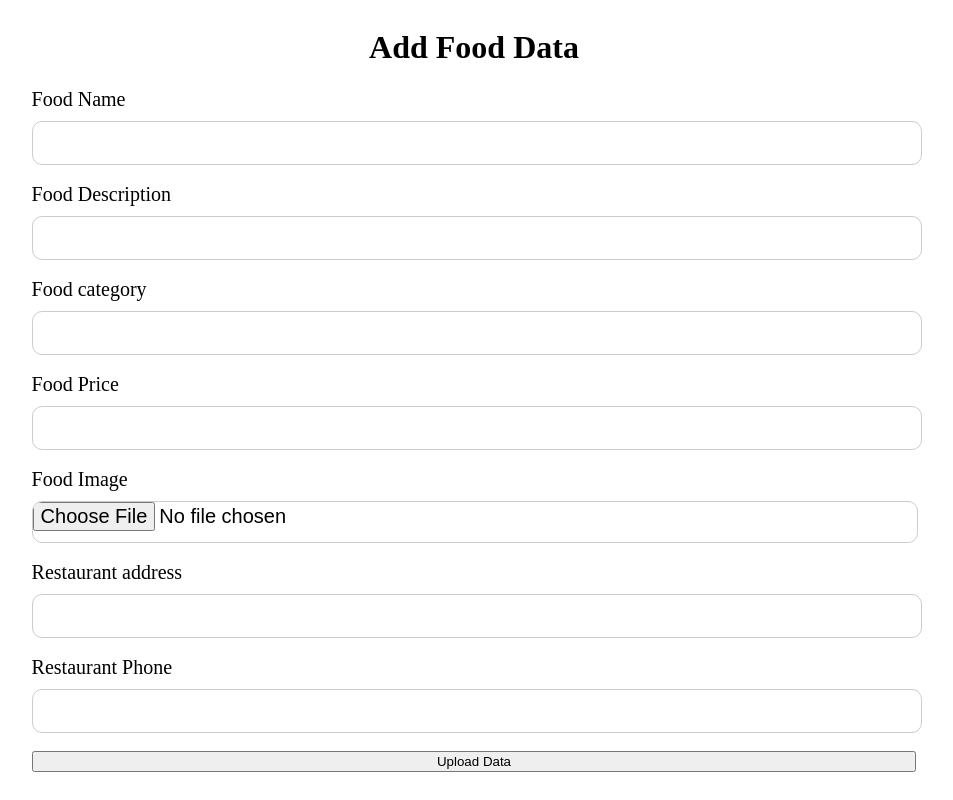
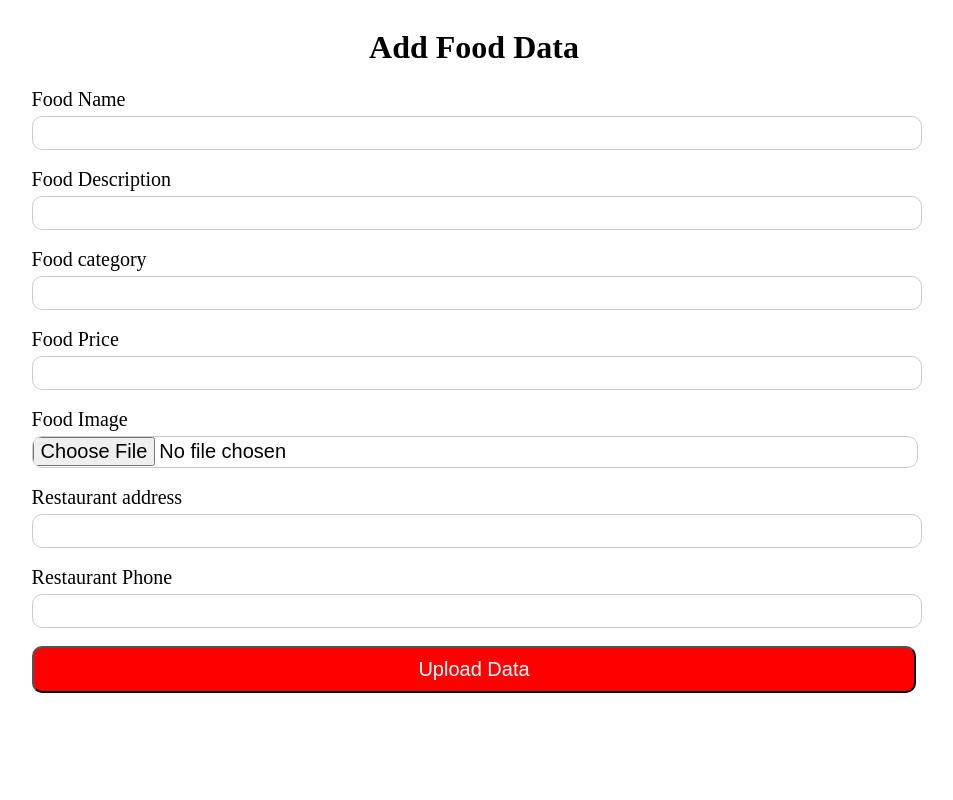
Before and after one commit to saifulislam05/foodify-admin-panel, a React (Create React App) app: page / in a window 1280 px wide. Shown: the whole page, without its empty margins (166-1119 px from the left). Built offline with nearby package versions, Linux system fonts and the light colour scheme; no server answers.

Commit message:
style changes

```diff
--- a/src/components/AddFoodData.css
+++ b/src/components/AddFoodData.css
@@ -17,11 +17,11 @@
 
 .form_inner label{
   font-size: 20px;
-  margin-bottom: 10px;
+  margin-bottom: 5px;
 }
 .form_inner input{
   width: 100%;
-  height: 40px;
+  height: 30px;
   border: 1px solid #ccc;
 font-size: 20px;
 cursor: pointer;
@@ -32,3 +32,14 @@ cursor: pointer;
   -ms-border-radius: 10px;
   -o-border-radius: 10px;
 }
+button{
+  padding: 10px;
+  color: white;
+  background-color: red;
+  font-size: 20px;
+  border-radius: 10px;
+  -webkit-border-radius: 10px;
+  -moz-border-radius: 10px;
+  -ms-border-radius: 10px;
+  -o-border-radius: 10px;
+}
--- a/src/components/AddFoodData.js
+++ b/src/components/AddFoodData.js
@@ -1,6 +1,6 @@
 import React, { useState } from 'react'
 // imports from firebase
-import { db, storage } from '../firebase';
+import { db, storage } from '../Firebase/firebaseConfig';
 import { addDoc,collection } from 'firebase/firestore';
 import {ref,uploadBytes,getDownloadURL} from 'firebase/storage'
 import "./AddFoodData.css";
@@ -125,7 +125,7 @@ const AddFoodData = () => {
           }}
         />
         <br />
-        <button onClick={handleSubmit}>Upload Data </button>
+        <button onClick={handleSubmit} >Upload Data </button>
       </form>
     </div>
   );
```
